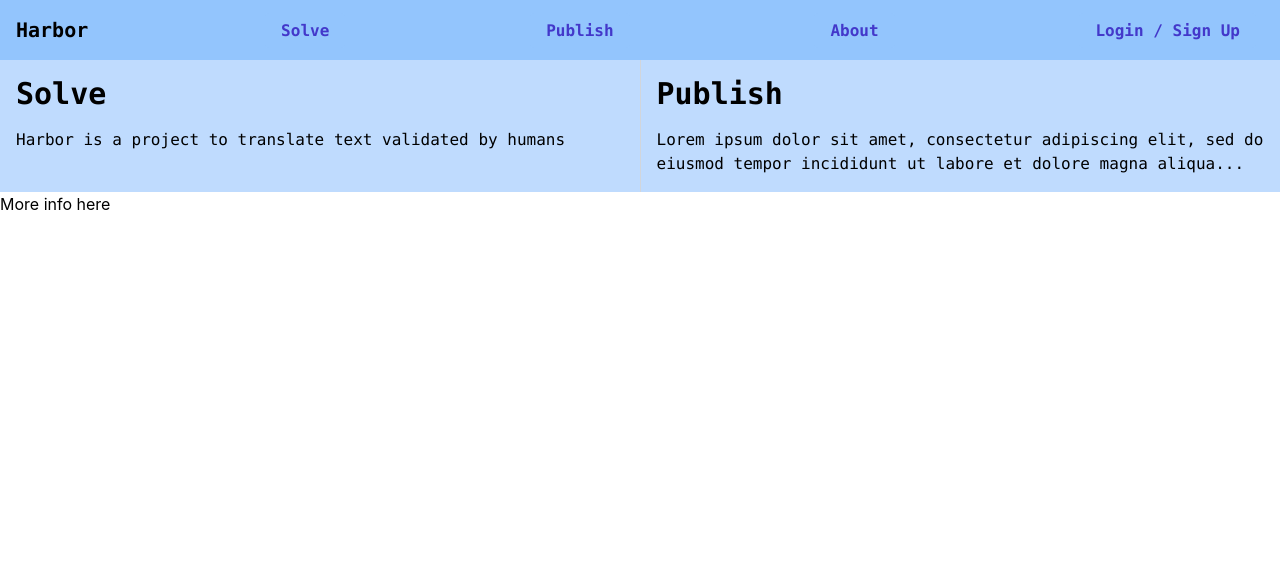
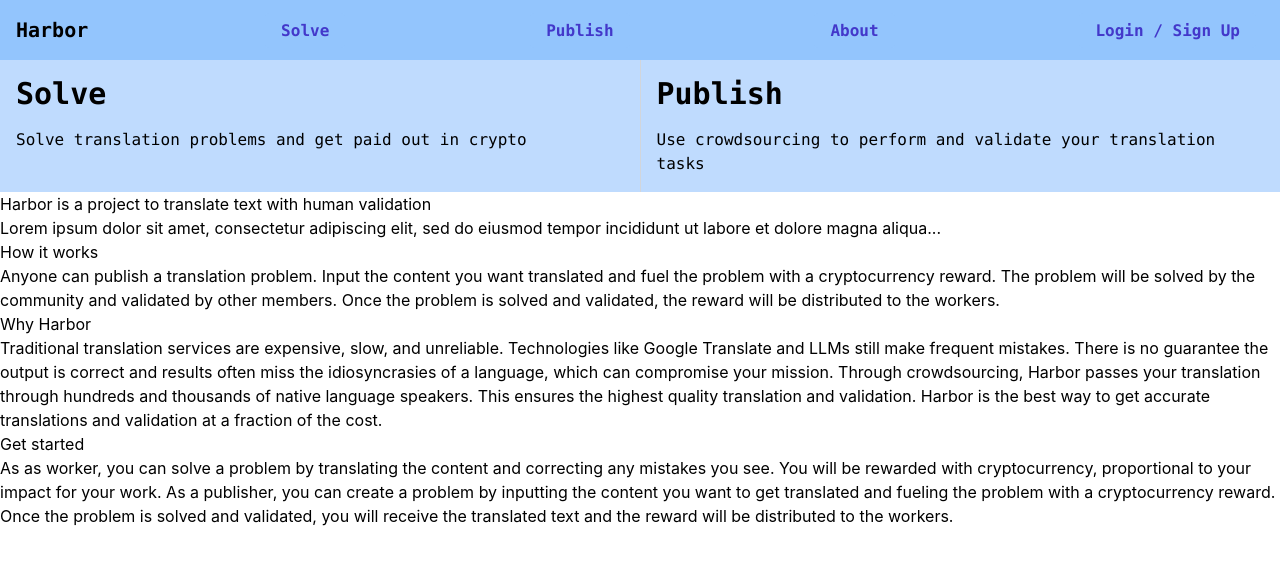
Before and after one commit to useharbor/harbor, a React (Create React App) app: page / in a window 1280 px wide. Shown: the top 564 px of the page. Built offline with nearby package versions, Linux system fonts and the light colour scheme.

Commit message:
home page edits, jobform publish api changes

```diff
--- a/src/components/JobForm.js
+++ b/src/components/JobForm.js
@@ -14,7 +14,17 @@ function JobForm() {
     try {
       await db.collection("Jobs").add({
         content: content,
+        job_id: Math.random().toString(36).substring(7),
+        job_name: "job name",
+        original_language: "cn",
         price: price,
+        publisher: "publisher name",
+        num_edits: 3,
+        seed_content: "seed content",
+        status: 0,
+        target_language: "en",
+        versions: [],
+        workers: [],
       });
 
       alert("Data added to Firestore!");
--- a/src/pages/Home.js
+++ b/src/pages/Home.js
@@ -1,4 +1,4 @@
-import React from 'react';
+import React from "react";
 
 export default function Home() {
   return (
@@ -6,19 +6,54 @@ export default function Home() {
       <div className="flex">
         <div className="flex-1 p-4 bg-blue-200 border-r border-gray-300 font-mono">
           <h1 className="text-3xl font-bold mb-4 font-mono">Solve</h1>
-                    <p>Harbor is a project to translate text validated by humans</p>
+          <p>Solve translation problems and get paid out in crypto</p>
         </div>
         <div className="flex-1 p-4 bg-blue-200 font-mono">
           <h1 className="text-3xl font-bold mb-4 font-mono">Publish</h1>
-                    <p>Lorem ipsum dolor sit amet, consectetur adipiscing elit, sed do eiusmod tempor incididunt ut labore et dolore magna aliqua...</p>
+          <p>
+            Use crowdsourcing to perform and validate your translation tasks
+          </p>
         </div>
       </div>
       <div>
-                <header >
-                    More info here
-                </header>
+        <h2>Harbor is a project to translate text with human validation</h2>
+        <p>
+          Lorem ipsum dolor sit amet, consectetur adipiscing elit, sed do
+          eiusmod tempor incididunt ut labore et dolore magna aliqua...
+        </p>
+
+        <h2>How it works</h2>
+        <p>
+          Anyone can publish a translation problem. Input the content you want
+          translated and fuel the problem with a cryptocurrency reward. The
+          problem will be solved by the community and validated by other
+          members. Once the problem is solved and validated, the reward will be
+          distributed to the workers.
+        </p>
+
+        <h2>Why Harbor</h2>
+        <p>
+          Traditional translation services are expensive, slow, and unreliable.
+          Technologies like Google Translate and LLMs still make frequent
+          mistakes. There is no guarantee the output is correct and results
+          often miss the idiosyncrasies of a language, which can compromise your
+          mission. Through crowdsourcing, Harbor passes your translation through
+          hundreds and thousands of native language speakers. This ensures the
+          highest quality translation and validation. Harbor is the best way to
+          get accurate translations and validation at a fraction of the cost.
+        </p>
+
+        <h2>Get started</h2>
+        <p>
+          As as worker, you can solve a problem by translating the content and
+          correcting any mistakes you see. You will be rewarded with
+          cryptocurrency, proportional to your impact for your work. As a
+          publisher, you can create a problem by inputting the content you want
+          to get translated and fueling the problem with a cryptocurrency
+          reward. Once the problem is solved and validated, you will receive the
+          translated text and the reward will be distributed to the workers.
+        </p>
       </div>
     </>
-
   );
 }
```
Also changed, not shown: src/App.js (+4 -4 lines). Lines whose indentation alone changed are shown as unchanged.
